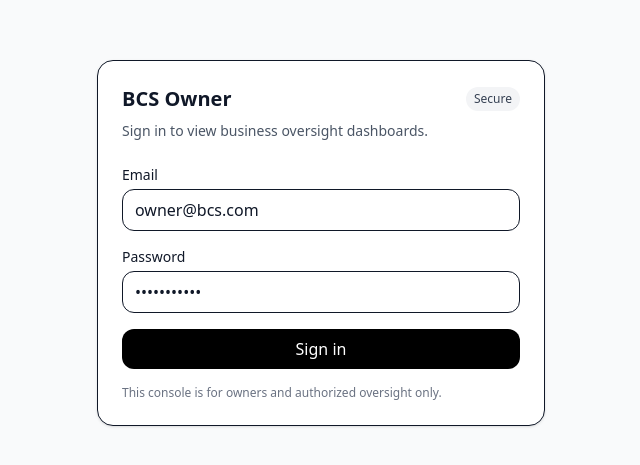
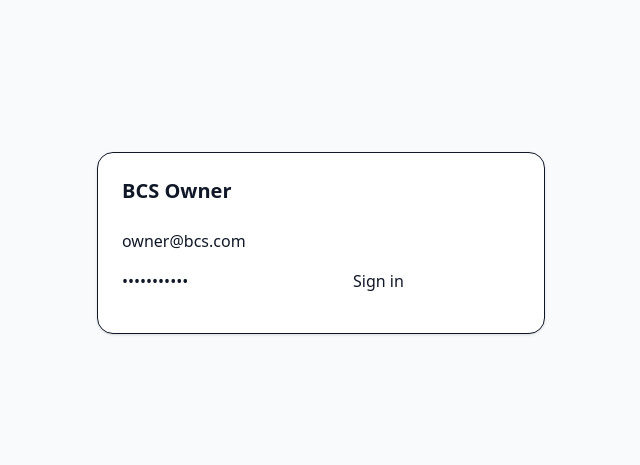
Before and after one commit to rurangwaluc/bcs-frontend-owner, a Next.js app: page /login in a window 1280 px wide. Shown: the part 157-622 px from the top of the page, without its empty margins (319-959 px from the left). Built offline with nearby package versions, Linux system fonts and the light colour scheme.

Commit message:
Fix hydration warning and update login layout

```diff
--- a/src/app/(auth)/login/LoginPageInner.js
+++ b/src/app/(auth)/login/LoginPageInner.js
@@ -5,7 +5,7 @@ import { useRouter, useSearchParams } from "next/navigation";
 
 import { login } from "../../../lib/auth";
 
-export default function LoginPageInner() {
+function LoginForm() {
   const router = useRouter();
   const sp = useSearchParams();
 
@@ -33,64 +33,34 @@ export default function LoginPageInner() {
   return (
     <div className="min-h-screen flex items-center justify-center p-4">
       <div className="w-full max-w-md bg-white border rounded-2xl shadow-sm p-6">
-        <div className="flex items-center justify-between">
         <h1 className="text-xl font-semibold">BCS Owner</h1>
-          <span className="text-xs px-2 py-1 rounded-full bg-gray-100 text-gray-700">
-            Secure
-          </span>
-        </div>
-
-        <p className="mt-2 text-sm text-gray-600">
-          Sign in to view business oversight dashboards.
-        </p>
 
         <form className="mt-6 space-y-4" onSubmit={onSubmit}>
-          <div>
-            <label className="block text-sm font-medium">Email</label>
           <input
-              className="mt-1 w-full border rounded-xl px-3 py-2 outline-none focus:ring-2 focus:ring-black/10"
             type="email"
-              autoComplete="email"
             value={email}
             onChange={(e) => setEmail(e.target.value)}
             required
           />
-          </div>
 
-          <div>
-            <label className="block text-sm font-medium">Password</label>
           <input
-              className="mt-1 w-full border rounded-xl px-3 py-2 outline-none focus:ring-2 focus:ring-black/10"
             type="password"
-              autoComplete="current-password"
             value={password}
             onChange={(e) => setPassword(e.target.value)}
             required
           />
-          </div>
 
-          {error ? (
-            <div className="text-sm text-red-600 bg-red-50 border border-red-100 rounded-xl p-3">
-              {error}
-            </div>
-          ) : null}
+          {error && <div>{error}</div>}
 
-          <button
-            type="submit"
-            disabled={loading}
-            className={
-              "w-full rounded-xl px-4 py-2 font-medium text-white " +
-              (loading ? "bg-gray-400" : "bg-black hover:bg-gray-900")
-            }
-          >
+          <button type="submit" disabled={loading}>
             {loading ? "Signing in..." : "Sign in"}
           </button>
         </form>
-
-        <p className="mt-4 text-xs text-gray-500">
-          This console is for owners and authorized oversight only.
-        </p>
       </div>
     </div>
   );
 }
+
+export default function LoginPageInner() {
+  return <LoginForm />;
+}
```
Lines whose indentation alone changed are shown as unchanged.
